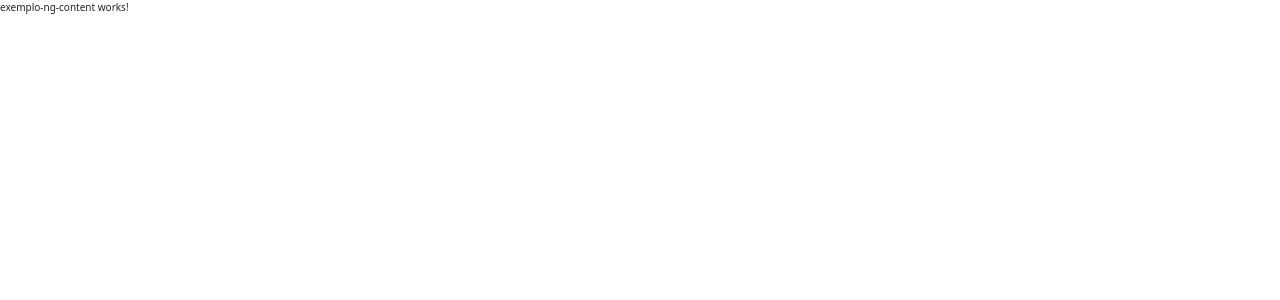
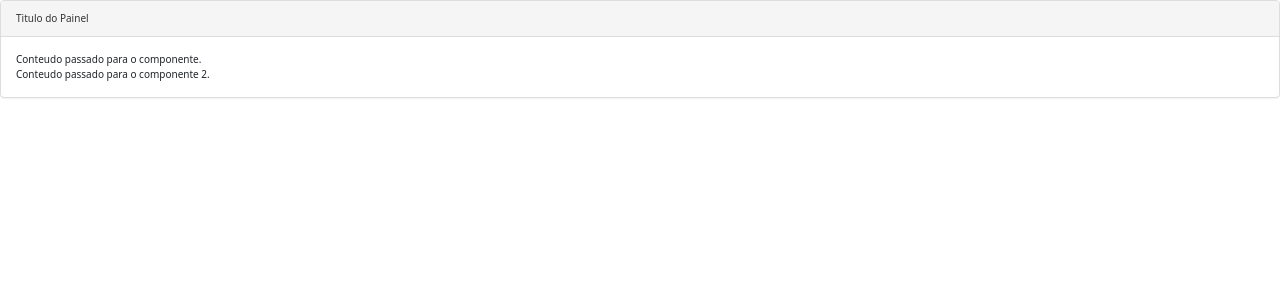
Before and after one commit to RodResq/angular-labs, an Angular app: page / in a window 1280 px wide. Shown: the top 300 px of the page. Built offline with nearby package versions, Linux system fonts and the light colour scheme.

Commit message:
revisao ng-content, muito importante!!!

```diff
--- a/src/app/app.component.html
+++ b/src/app/app.component.html
@@ -9,4 +9,17 @@
 <!--<app-diretiva-ngclass></app-diretiva-ngclass>-->
 <!--<app-diretiva-ngstyle></app-diretiva-ngstyle>-->
 <!--<app-operador-elvis></app-operador-elvis>-->
-<app-exemplo-ng-content></app-exemplo-ng-content>
+<!--<app-exemplo-ng-content>-->
+<!--  <div class="titulo">Titulo do Painel</div>-->
+<!--  <app-operador-elvis class="corpo"></app-operador-elvis>-->
+<!--</app-exemplo-ng-content>-->
+
+<app-exemplo-ng-content>
+  <div class="titulo">Titulo do Painel</div>
+  <div class="corpo">
+    Conteudo passado para o componente.
+  </div>
+  <div class="corpo">
+    Conteudo passado para o componente 2.
+  </div>
+</app-exemplo-ng-content>
--- a/src/app/exemplo-ng-content/exemplo-ng-content.component.html
+++ b/src/app/exemplo-ng-content/exemplo-ng-content.component.html
@@ -1 +1,8 @@
-<p>exemplo-ng-content works!</p>
+<div class="panel panel-default">
+  <div class="panel-heading">
+    <ng-content select=".titulo"></ng-content>
+  </div>
+  <div class="panel-body">
+    <ng-content select=".corpo"></ng-content>
+  </div>
+</div>
```
